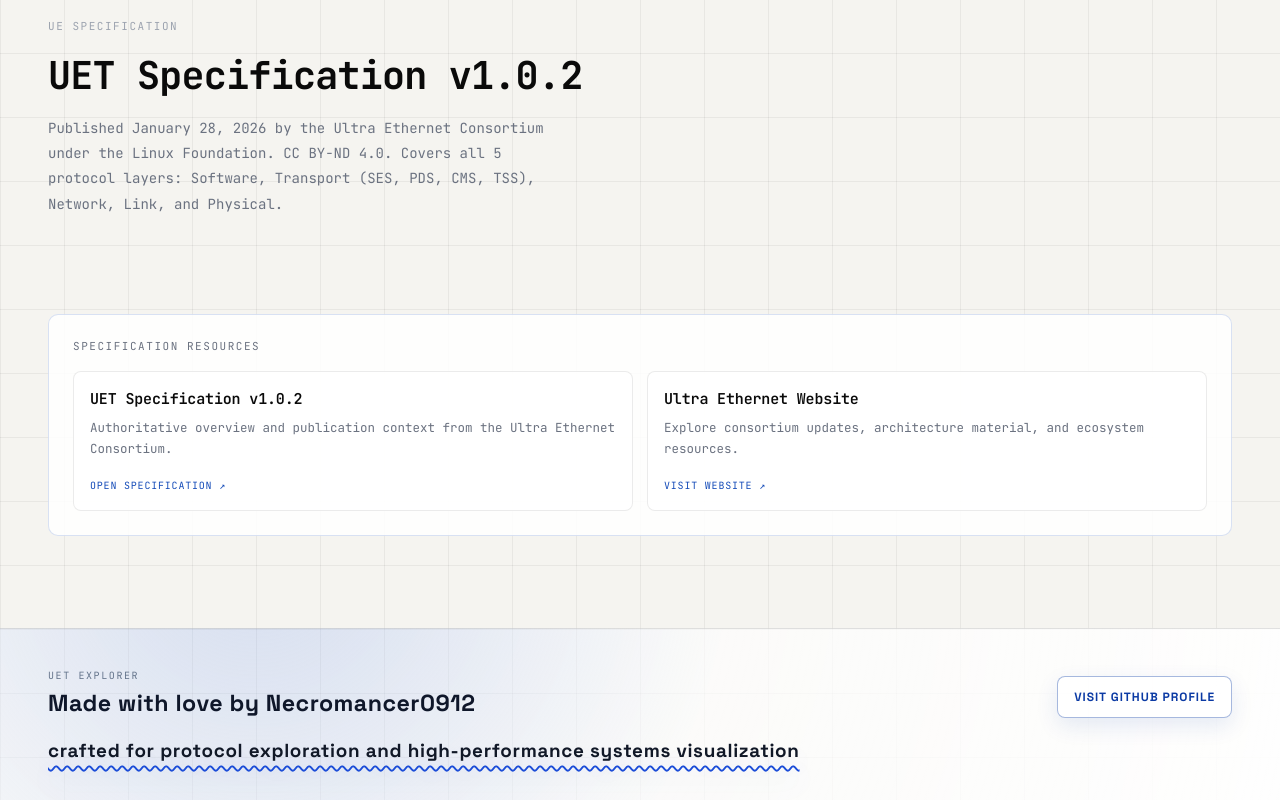
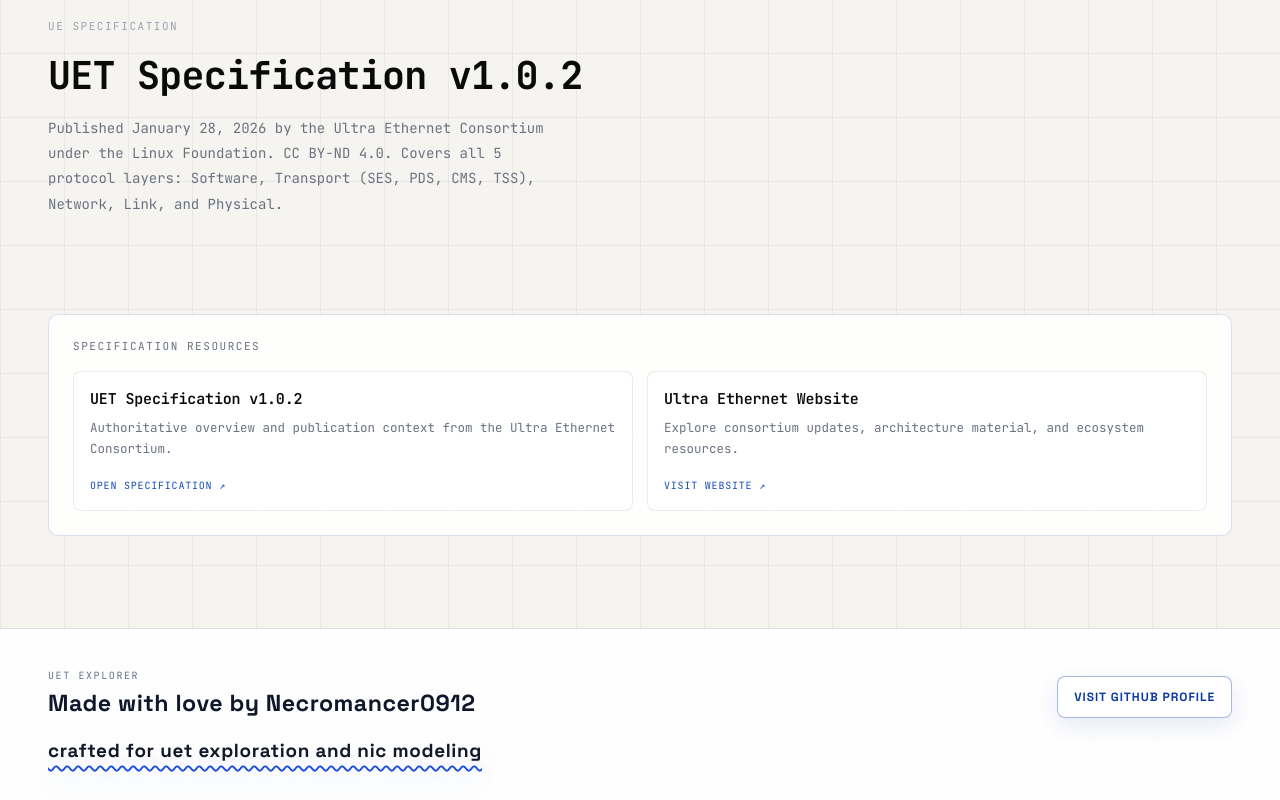
Before and after one commit to Necromancer0912/UET-Explorer, a React (Vite) app: page / in a window 1280 px wide. Shown: the part 2827-3627 px from the top of the page. Built offline with nearby package versions, Linux system fonts and the light colour scheme.

Commit message:
style(footer): remove gradient and update nic modeling tagline

```diff
--- a/src/components/Footer.tsx
+++ b/src/components/Footer.tsx
@@ -7,7 +7,7 @@
       style={{
         marginTop: '1.75rem',
         borderTop: '1px solid rgba(10,10,10,0.12)',
-        background: 'radial-gradient(circle at 20% -50%, rgba(37,99,235,0.16), rgba(255,255,255,0.65) 45%, rgba(255,255,255,0.92) 100%)',
+        background: 'rgba(255,255,255,0.92)',
       }}
     >
       <div
@@ -115,7 +115,7 @@
             e.currentTarget.style.textDecorationColor = '#1D4ED8';
           }}
         >
-          crafted for protocol exploration and high-performance systems visualization
+          crafted for uet exploration and nic modeling
         </a>
       </div>
     </footer>
```
